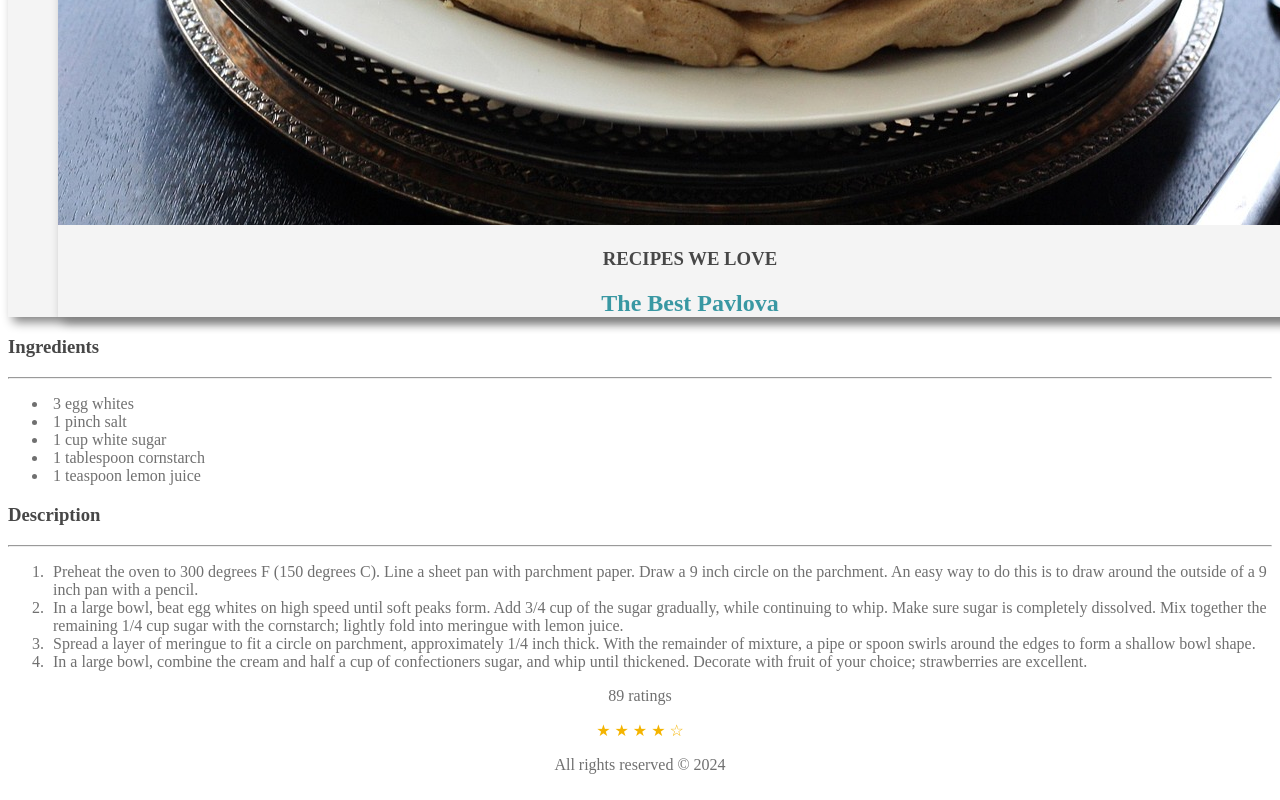
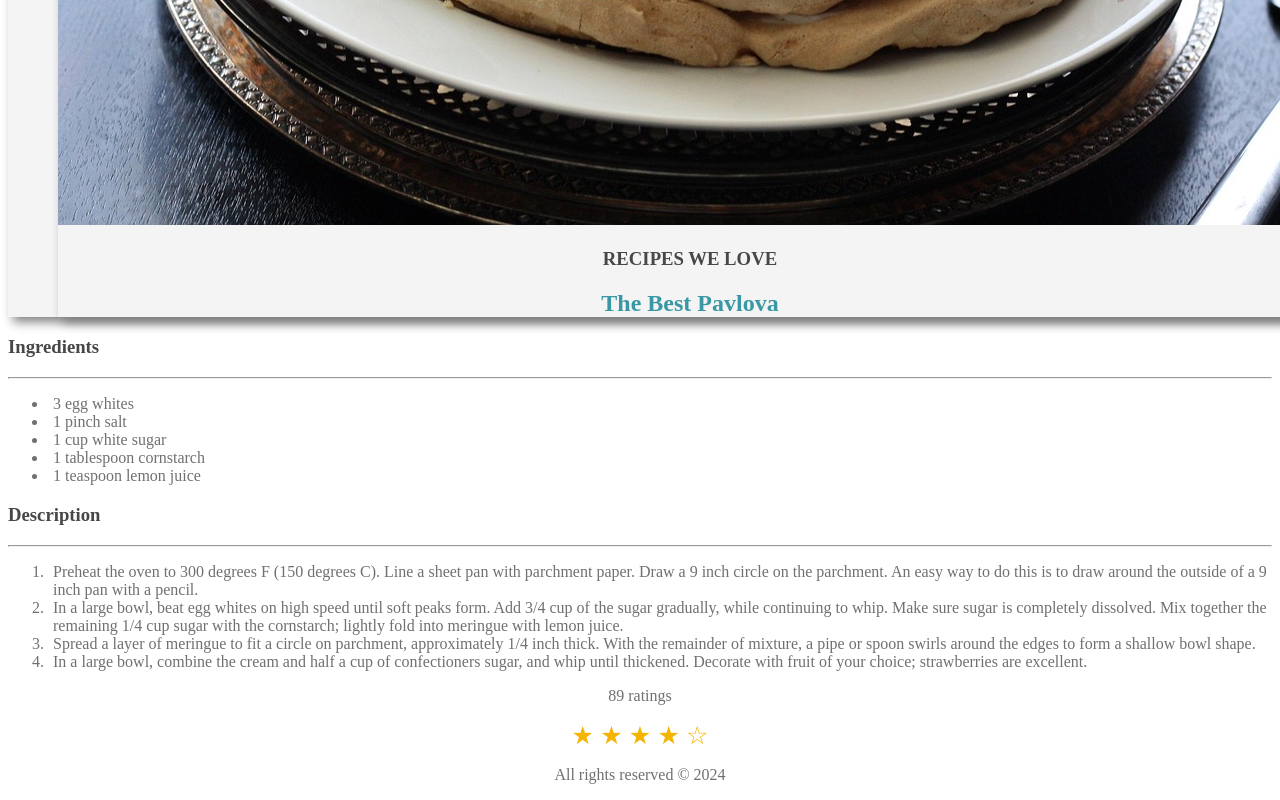
Before and after one commit to Sabrina892/basic_css2, a plain HTML site: page index.html in a window 1280 px wide. Shown: the part 762-1562 px from the top of the page. Drawn offline with Linux system fonts and the light colour scheme; a web font is replaced by a local one.

Commit message:
correcting font symbols

```diff
--- a/style.css
+++ b/style.css
@@ -27,7 +27,7 @@ body{
 }*/
 h1 {
     color: #DB0038;
-    text-align: center;
+    /*text-align: center;*/
     }
 
 h2 {
@@ -47,7 +47,7 @@ li {
 span {
     color: #F4B400;
     text-align: center;
-    font-weight: 25px;
+    font-size: 25px;
 
 }
 footer {
```
